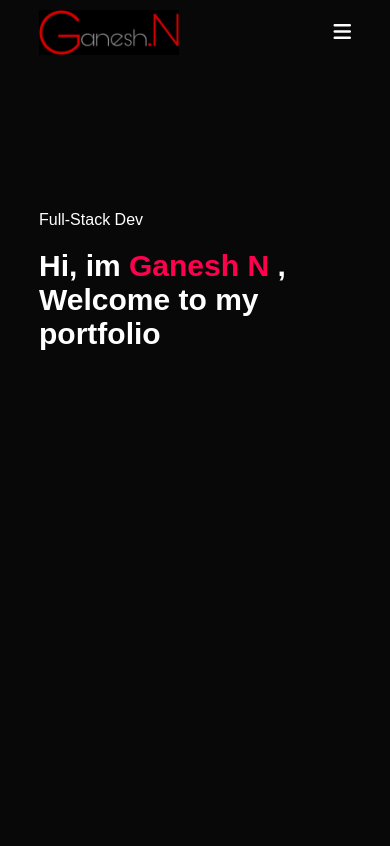
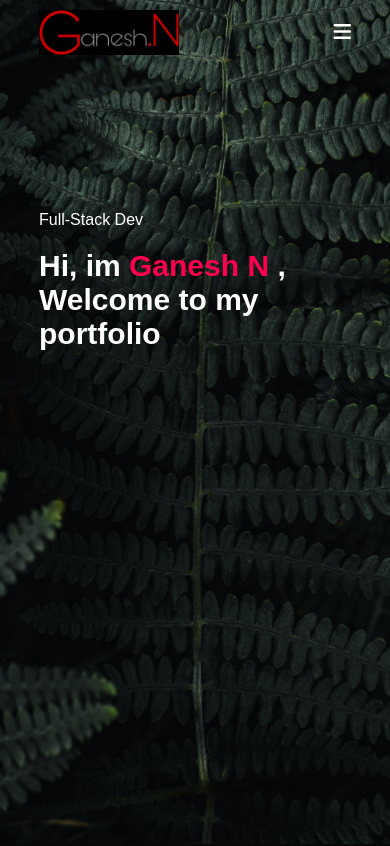
Before and after one commit to GaneshGani026/Myportfolio, a plain HTML site: page index.html in a window 390 px wide. Shown: the top 846 px of the page. Drawn offline with Linux system fonts and the light colour scheme.

Commit message:
Update stles.css

```diff
--- a/stles.css
+++ b/stles.css
@@ -16,7 +16,7 @@ body{
 #header{
     width: 100%;
     height: 100vh;
-    background-image: url(images/ocean.jpg);
+    background-image: url(ocean.jpg);
     background-size: cover;
     background-position: center;
 }
@@ -311,7 +311,7 @@ nav ul li a:hover::after
  }
  @media  only screen and (max-width: 600px){
     #header{
-        background-image: url(images/mobwaal.jpg);
+        background-image: url(mobwaal.jpg);
     }
     .header-text{
         margin-top:50% ;
```
